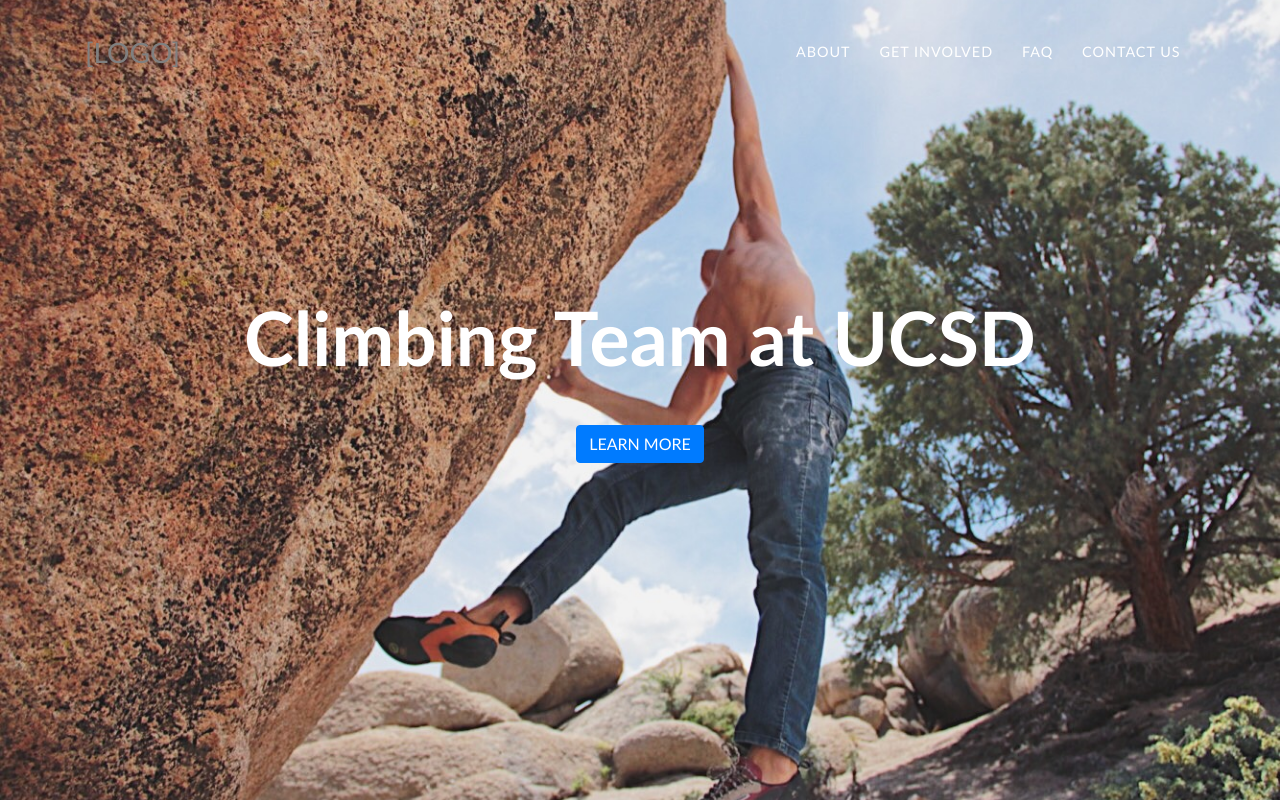
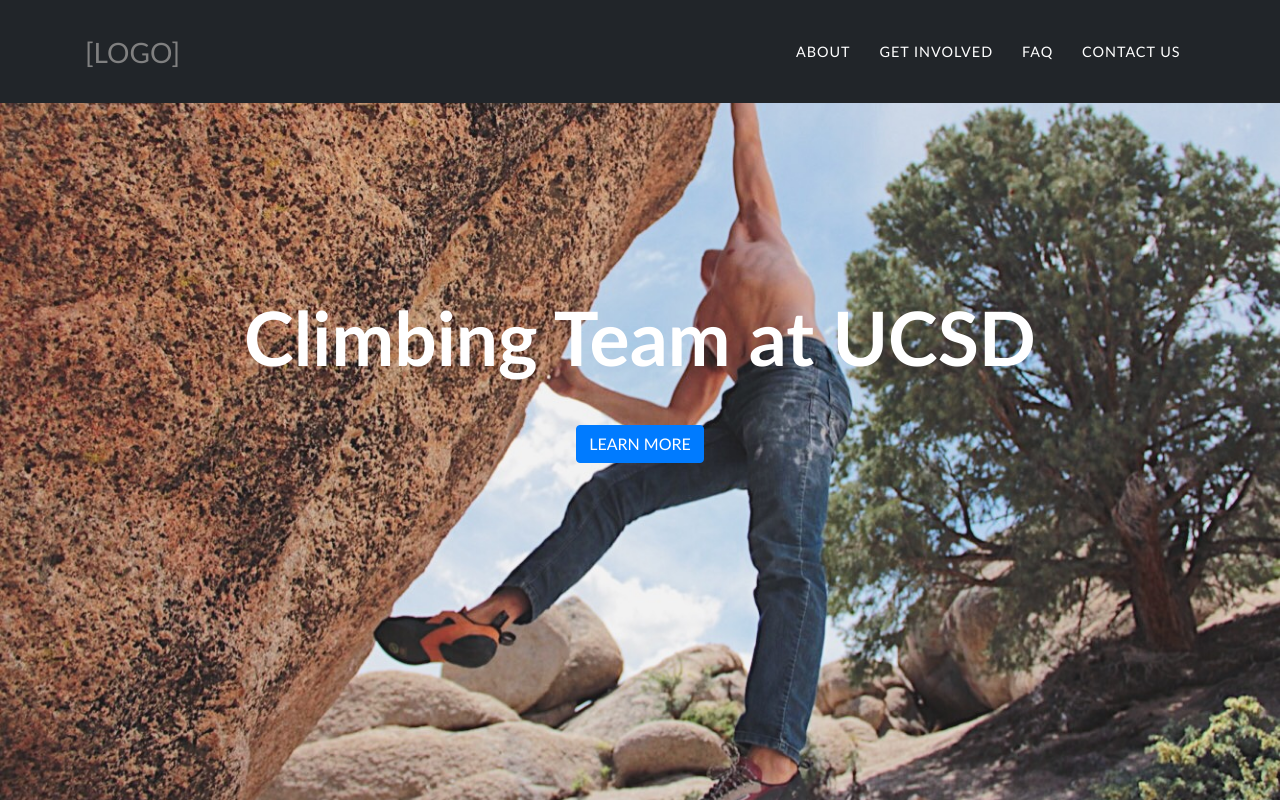
Before and after one commit to carterduong/climbingteamatucsd, a website with bundled scripts: page index.html in a window 1280 px wide. Shown: the top 802 px of the page. Built offline with nearby package versions, Linux system fonts and the light colour scheme.

Commit message:
grayified the nav bar

```diff
--- a/css/about.css
+++ b/css/about.css
@@ -146,7 +146,7 @@
     -moz-transition: padding-top 0.3s, padding-bottom 0.3s;
     transition: padding-top 0.3s, padding-bottom 0.3s;
     border: none;
-    background-color: transparent;
+    background-color: #212529;
   }
   #mainNav .navbar-brand {
     font-size: 1.75em;
--- a/css/agency.css
+++ b/css/agency.css
@@ -146,7 +146,7 @@
     -moz-transition: padding-top 0.3s, padding-bottom 0.3s;
     transition: padding-top 0.3s, padding-bottom 0.3s;
     border: none;
-    background-color: transparent;
+    background-color: #212529;
   }
   #mainNav .navbar-brand {
     font-size: 1.75em;
```
